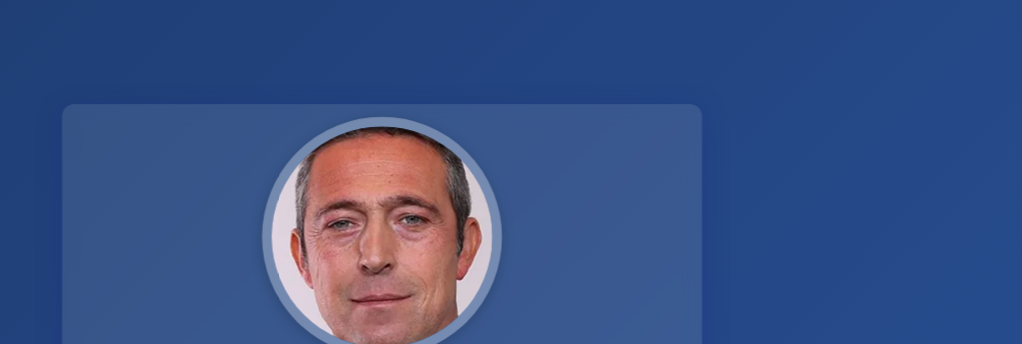
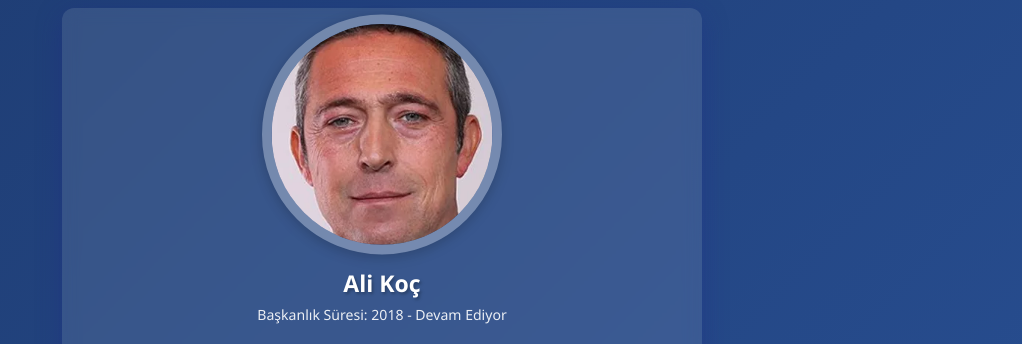
Before and after one commit to dodoizgi/fenerbahcesampiyonlukhasreti, a plain HTML site: page index.html in a window 1280 px wide. Shown: the top 344 px of the page, without its empty margins (258-1280 px from the left). Drawn offline with Linux system fonts and the light colour scheme.

Commit message:
Add files via upload

```diff
--- a/style.css
+++ b/style.css
@@ -7,25 +7,23 @@
 body {
     font-family: 'Segoe UI', Tahoma, Geneva, Verdana, sans-serif;
     background: linear-gradient(135deg, #1e3c72 0%, #2a5298 100%);
-    min-height: 100vh;
-    display: flex;
-    justify-content: center;
-    align-items: center;
     color: white;
     padding: 0;
-    transform: scale(0.8);
-    transform-origin: center center;
 }
 
 .container {
     text-align: center;
-    padding: 1rem 2rem;
+    padding: 0.5rem 1rem;
     background: rgba(255, 255, 255, 0.1);
     border-radius: 15px;
     backdrop-filter: blur(10px);
     box-shadow: 0 8px 32px 0 rgba(31, 38, 135, 0.37);
     max-width: 800px;
     width: 100%;
+    margin: 0 auto;
+    margin-top: 0.5rem;
+    transform: scale(0.8);
+    transform-origin: top center;
 }
 
 .president-image {
```
